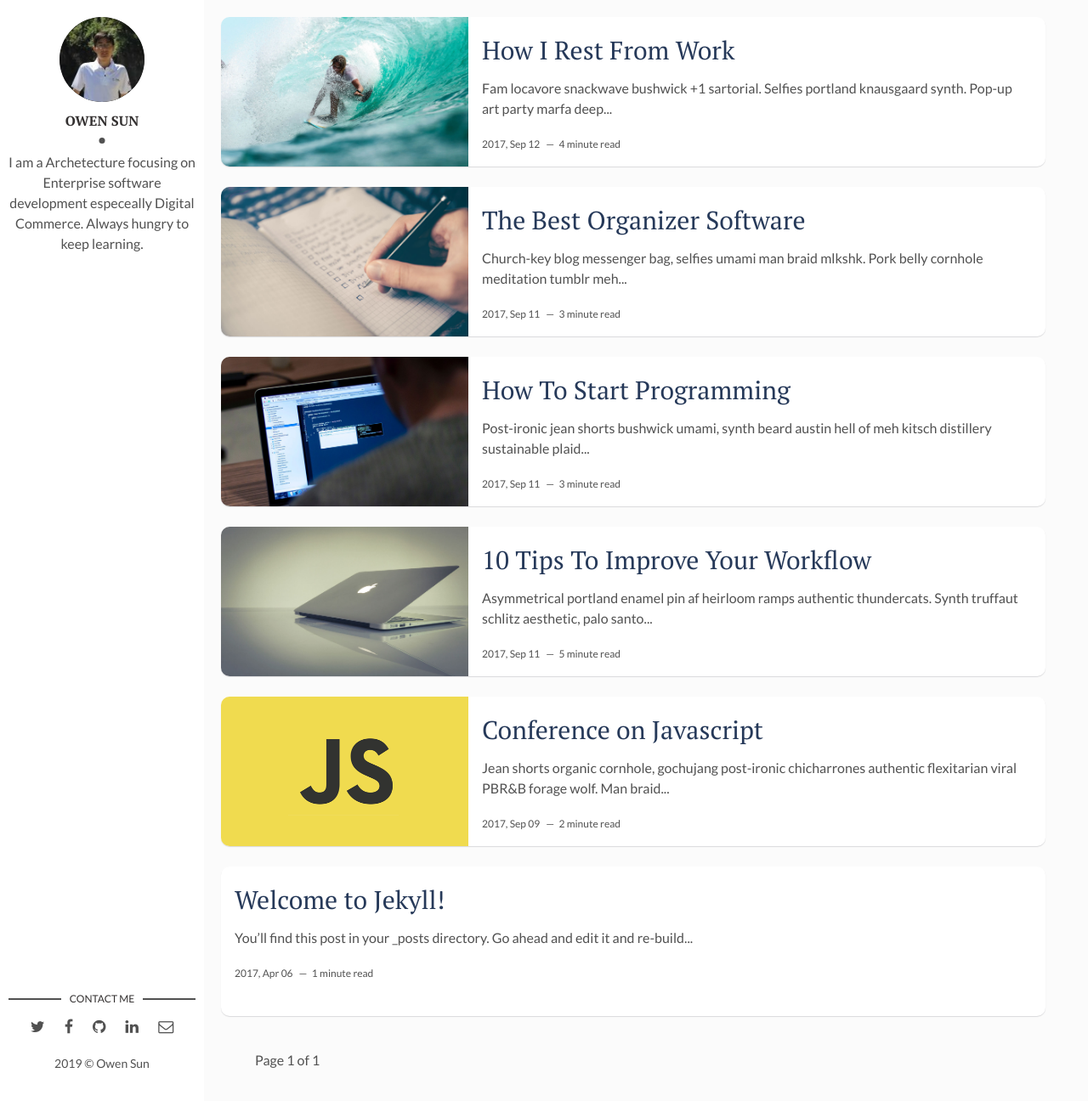
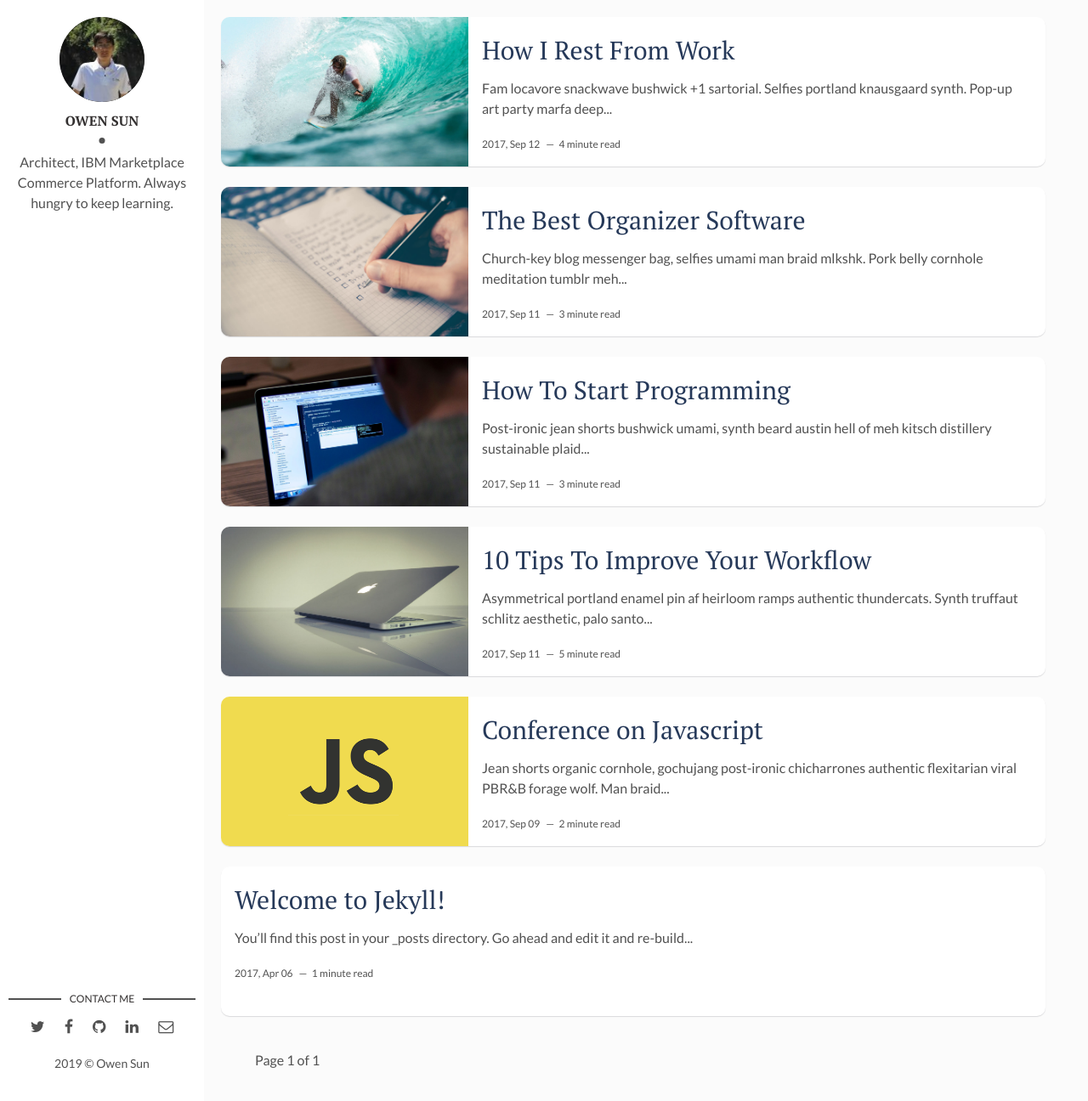
Before and after one commit to ibmowensun/ibmowensun.github.io, a Jekyll site: the page built from index.html, in a window 1280 px wide and 1296 px high. Shown: the whole window at 85% size. Built offline with Jekyll 4.4.1, drawn with Linux system fonts in a browser that asks for light colours; the list of posts is cut into pages by our own code.

Commit message:
update introduction

```diff
--- a/_config.yml
+++ b/_config.yml
@@ -11,18 +11,18 @@ site-twitter: #if your site has a twitter account, enter it here
 # Author Settings
 author: Owen Sun # add your name
 author-img: Owen-Sun.jpg # add your photo
-about-author: I am a Archetecture focusing on Enterprise software development especeally Digital Commerce. Always hungry to keep learning. # add description
+about-author: Architect, IBM Marketplace Commerce Platform. Always hungry to keep learning. # add description
 social-twitter: # add your Twitter handle
 social-facebook: # add your Facebook handle
-social-github: artemsheludko # add your Github handle
+social-github: owen-sun # add your Github handle
 social-linkedin: # add your Linkedin handle
 social-email: # add your Email address
 
 # Disqus
-discus-identifier: mr-brown # add your discus identifier
+discus-identifier: owen_sun # add your discus identifier
 
 # Tracker
-analytics: # Google Analytics
+analytics: Google Analytics # Google Analytics
 
 # Build Settings
 markdown: kramdown
```
Also changed, not shown: 8 other files.
